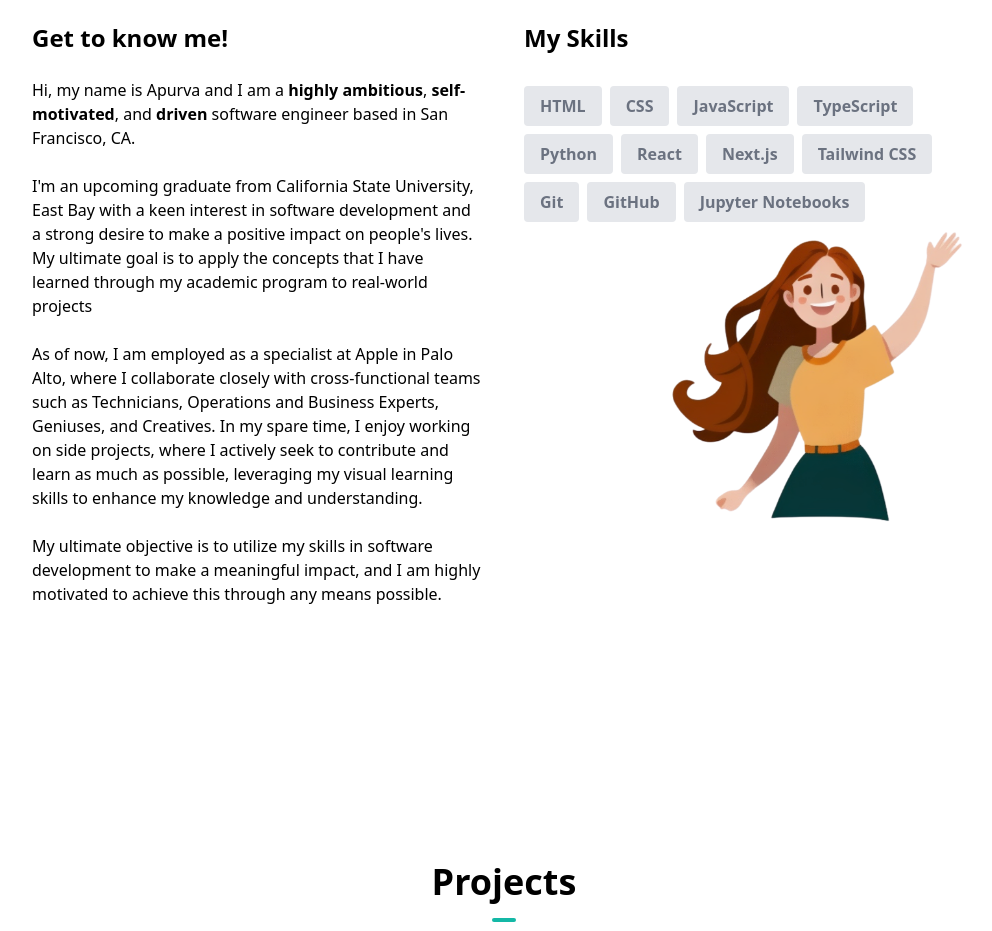
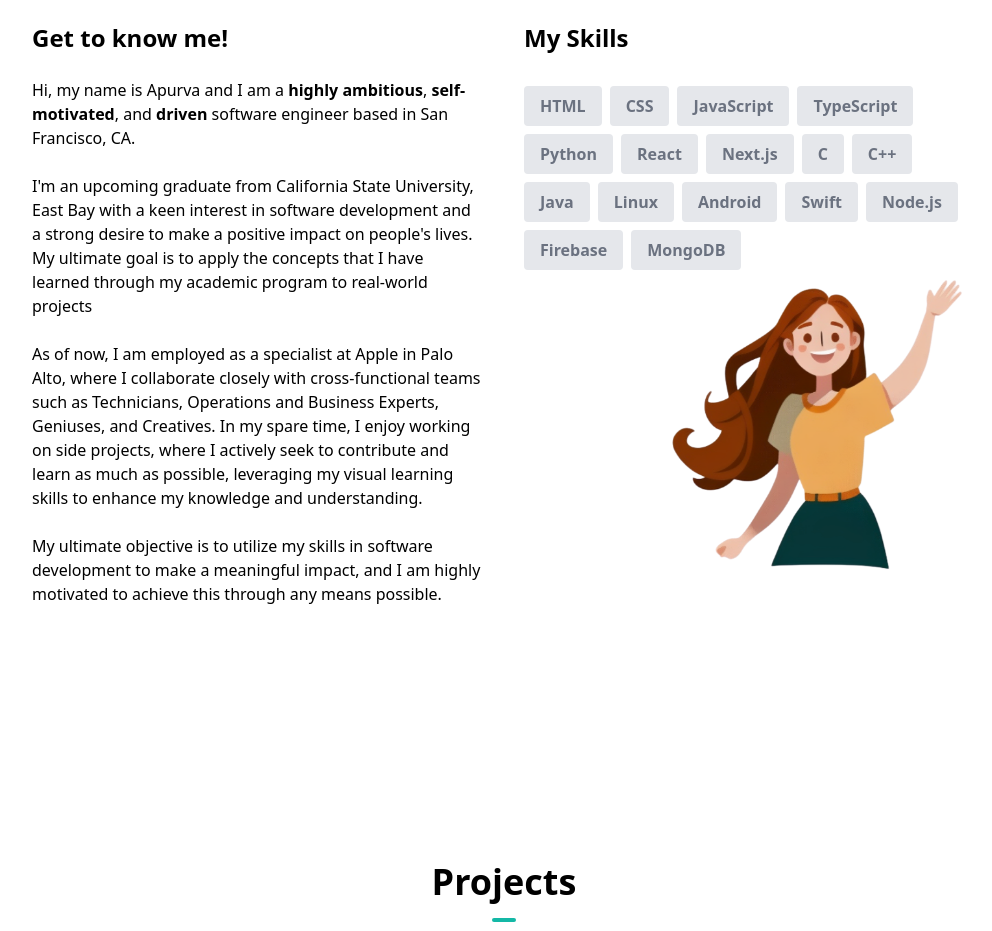
Before and after one commit to apuurvvaa/portfolio, a Next.js app: page / in a window 1280 px wide. Shown: the part 1120-2051 px from the top of the page, without its empty margins (136-1128 px from the left). Built offline with nearby package versions, Linux system fonts and the light colour scheme.

Commit message:
Update AboutSection.tsx

```diff
--- a/components/AboutSection.tsx
+++ b/components/AboutSection.tsx
@@ -9,11 +9,18 @@ const skills = [
   { skill: "Python" },
   { skill: "React" },
   { skill: "Next.js" },
-  { skill: "Tailwind CSS" },
-  { skill: "Git" },
-  { skill: "GitHub" },
-  { skill: "Jupyter Notebooks" },
+  { skill: "C" },
+  { skill: "C++" },
+  { skill: "Java" },
+  { skill: "Linux" },
+  { skill: "Android" },
+  { skill: "Swift" },
+  { skill: "Node.js" },
+  { skill: "Firebase" },
+  { skill: "MongoDB" },
+
 ]
+
 
 const AboutSection = () => {
   return (
```
